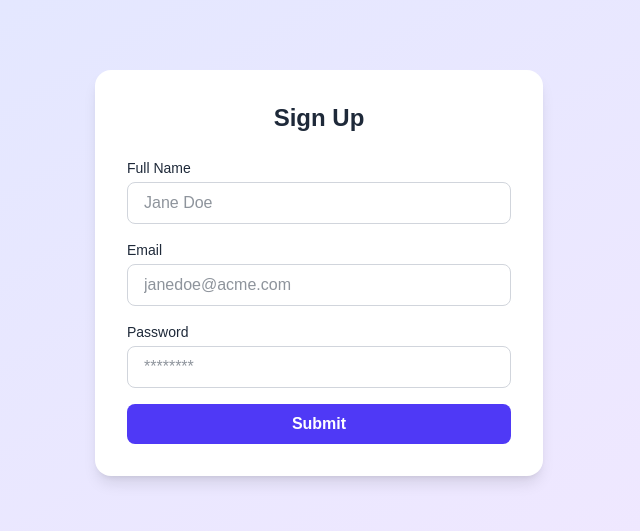
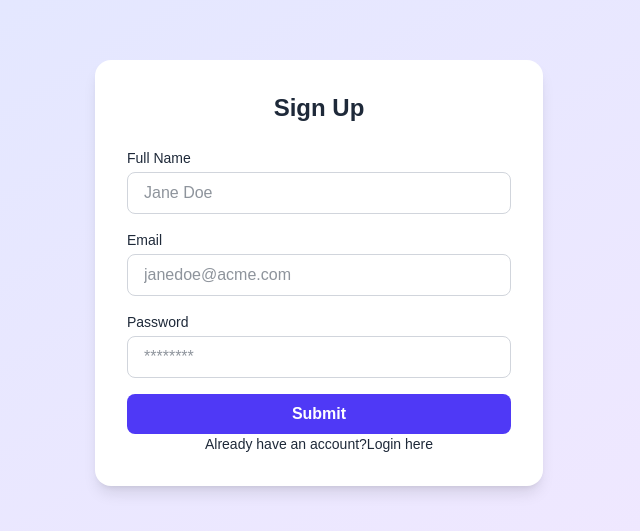
Before and after one commit to adityaspaudel/todosKanbanBoard, a Next.js app in the folder client/: page /register in a window 1280 px wide. Shown: the part 127-658 px from the top of the page, without its empty margins (321-961 px from the left). Built offline with nearby package versions, Linux system fonts and the light colour scheme; no server answers.

Commit message:
login and register for update

```diff
--- a/client/src/app/(auth)/login/page.js
+++ b/client/src/app/(auth)/login/page.js
@@ -5,6 +5,7 @@ import React, { useState } from "react";
 import ReactDOM from "react-dom";
 import { Formik, Field, Form } from "formik";
 import { useRouter } from "next/navigation";
+import Link from "next/link";
 
 // const sleep = (ms) => new Promise((r) => setTimeout(r, ms));
 
@@ -18,7 +19,7 @@ const UserLogin = () => {
 	const router = useRouter();
 
 	return (
-		<div className="min-h-screen flex items-center justify-center bg-gradient-to-br from-indigo-100 to-purple-100 p-4">
+		<div className="min-h-screen flex items-center justify-center bg-linear-to-br from-indigo-100 to-purple-100 p-4 text-gray-800">
 			<div className="w-full max-w-md bg-white rounded-2xl shadow-lg p-8">
 				<h1 className="text-2xl font-bold text-center text-gray-800 mb-6">
 					Login
@@ -96,6 +97,15 @@ const UserLogin = () => {
 					)}
 				</Formik>
 
+				<div className="text-sm flex  justify-center items-center">
+					Don`t have an account?
+					<Link href={`/register`}>
+						<span className="hover:underline hover:text-blue-600">
+							{" "}
+							Signup here
+						</span>
+					</Link>
+				</div>
 				{/* <div>{JSON.stringify(formData)}</div> */}
 			</div>
 		</div>
--- a/client/src/app/(auth)/register/page.js
+++ b/client/src/app/(auth)/register/page.js
@@ -2,6 +2,7 @@
 import React, { useState } from "react";
 import ReactDOM from "react-dom";
 import { Formik, Field, Form } from "formik";
+import Link from "next/link";
 
 // const sleep = (ms) => new Promise((r) => setTimeout(r, ms));
 
@@ -14,7 +15,7 @@ const UserRegistration = () => {
 	});
 
 	return (
-		<div className="min-h-screen flex items-center justify-center bg-gradient-to-br from-indigo-100 to-purple-100 p-4">
+		<div className="min-h-screen flex items-center justify-center bg-linear-to-br from-indigo-100 to-purple-100 p-4 text-gray-800">
 			<div className="w-full max-w-md bg-white rounded-2xl shadow-lg p-8">
 				<h1 className="text-2xl font-bold text-center text-gray-800 mb-6">
 					Sign Up
@@ -102,7 +103,15 @@ const UserRegistration = () => {
 						</Form>
 					)}
 				</Formik>
-
+				<div className="text-sm flex  justify-center items-center">
+					Already have an account?
+					<Link href={`/login`}>
+						<span className="hover:underline hover:text-blue-600">
+							{" "}
+							Login here
+						</span>
+					</Link>
+				</div>
 				{/* <div>{JSON.stringify(formData)}</div> */}
 			</div>
 		</div>
```
